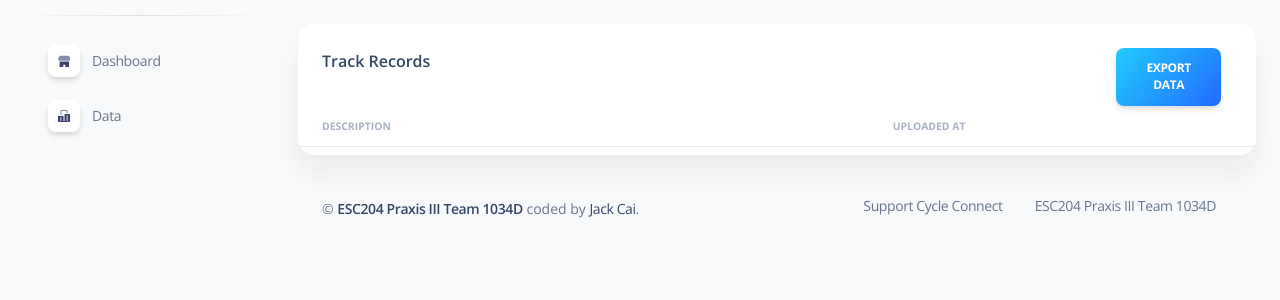
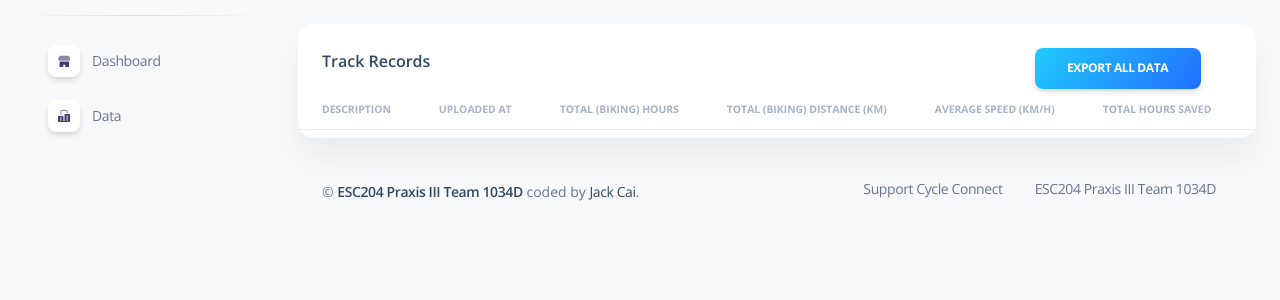
Before and after one commit to caixunshiren/ESC204-Keep-On-Track-Web-App, a Django app: page /data/ in a window 1280 px wide. Shown: the part 79-379 px from the top of the page. Run offline with Django 3.2, Linux system fonts and the light colour scheme; data that the repository does not hold is empty; some libraries are stand-ins or nearby versions.

Commit message:
added data analysis and track visualization

```diff
--- a/apps/home/views.py
+++ b/apps/home/views.py
@@ -15,7 +15,8 @@ import os
 
 
 # configs:
-DEFAULT_CENTER = [2.770433, 32.442843]
+DEFAULT_CENTER = [43.661673, -79.395197]  # [2.770433, 32.442843]
+ZOOM_START = 14  # 9
 KEY_LOCATIONS = {
     "Guru": [2.770433, 32.299843],
     "Pader": [2.881608, 33.085398],
@@ -25,10 +26,36 @@ KEY_LOCATIONS = {
 }
 
 
+def draw_paths(m):
+    from .models import Track
+    for track in Track.objects.iterator():
+        data = track.load_file()
+        loc = data[['latitude', 'longitude']].values.tolist()
+        html = f"""
+            <h4> Tracker ID {str(track.id)}</h4>
+            <p><code>This marks the start position ...</code></p>
+            <p>
+            <p><b>Total Biking Hours:</b>   {str(round(track.total_hours, 3))} hours</p>
+            <p><b>Total Biking Distance:</b>    {str(round(track.total_distance, 3))} km</p>
+            <p><b>Average Speed:</b>    {str(round(track.average_speed, 2))} km/h</p>
+            <p><b>Estimated Hours Saved:</b>    {str(round(track.total_time_saved, 2))} hours</p>
+            """
+        iframe = folium.Html(html, script=True)
+        popup = folium.Popup(iframe, max_width=2650)
+
+        folium.PolyLine(loc,
+                        color='orange',
+                        weight=5,
+                        opacity=0.8).add_to(m)
+        folium.Marker(location=loc[0], popup=popup, icon=folium.Icon(color='orange', icon_color='white')).add_to(m)
+    return m
+
+
 def map_control(m):
     for name in KEY_LOCATIONS.keys():
         folium.Marker(location=KEY_LOCATIONS[name], popup=name).add_to(m)
         folium.Circle(location=KEY_LOCATIONS[name], radius=10000, fill_color='gray', color='opaque').add_to(m)
+    m = draw_paths(m)
     return m
 
 
@@ -37,8 +64,9 @@ def index(request):
         form = TrackForm(request.POST, request.FILES)
         # print("debug post")
         if form.is_valid():
-            form.save()
-            # print("save")
+            track = form.save()
+            track.compute_meta_data()
+            track.save()
             return redirect('home')
     else:
         form = TrackForm()
@@ -52,7 +80,7 @@ def index(request):
         meta_data = [meta.display() for meta in MetaData.objects.iterator()][0]
 
     # folium
-    m = folium.Map(location=DEFAULT_CENTER, zoom_start=9)
+    m = folium.Map(location=DEFAULT_CENTER, zoom_start=ZOOM_START)
     m = map_control(m)
     folium.LayerControl().add_to(m)
     ## exporting
--- a/apps/templates/home/data.html
+++ b/apps/templates/home/data.html
@@ -13,13 +13,13 @@
         <div class="card mb-4">
 
           <div class="row">
-          <div class="col-10">
+          <div class="col-9">
           <div class="card-header pb-0">
             <h6>Track Records</h6>
           </div>
           </div>
-          <div class="col-2">
-          <a href="/export" type="submit" name="export" class="btn bg-gradient-info w-75 mt-4 mb-0">Export Data</a>
+          <div class="col-3">
+          <a href="/export" type="submit" name="export" class="btn bg-gradient-info w-75 mt-4 mb-0">Export All Data</a>
           </div>
           </div>
 
@@ -29,9 +29,14 @@
                 <thead>
                   <tr>
                     <th class="text-uppercase text-secondary text-xxs font-weight-bolder opacity-7">Description</th>
+                    <th class="text-center text-uppercase text-secondary text-xxs font-weight-bolder opacity-7">Uploaded at</th>
+                    <th class="text-center text-uppercase text-secondary text-xxs font-weight-bolder opacity-7">Total (Biking) Hours</th>
+                    <th class="text-center text-uppercase text-secondary text-xxs font-weight-bolder opacity-7">Total (Biking) Distance (km)</th>
+                    <th class="text-center text-uppercase text-secondary text-xxs font-weight-bolder opacity-7">Average Speed (km/h)</th>
+                    <th class="text-center text-uppercase text-secondary text-xxs font-weight-bolder opacity-7">Total Hours Saved</th>
                     <th class="text-uppercase text-secondary text-xxs font-weight-bolder opacity-7 ps-2"></th>
-                    <th class="text-center text-uppercase text-secondary text-xxs font-weight-bolder opacity-7">Uploaded at</th>
                     <th class="text-secondary opacity-7"></th>
+                    <th class="text-uppercase text-secondary text-xxs font-weight-bolder opacity-7 ps-2"></th>
                   </tr>
                 </thead>
                 <tbody>
@@ -44,17 +49,34 @@
                         </div>
                       </div>
                     </td>
+                    <td class="align-middle text-center">
+                      <span class="text-secondary text-xs font-weight-bold">{{ track.timestamp }}</span>
+                    </td>
+                    <td class="align-middle text-center">
+                      <span class="text-secondary text-xs font-weight-bold">{{ track.total_hours }}</span>
+                    </td>
+                    <td class="align-middle text-center">
+                      <span class="text-secondary text-xs font-weight-bold">{{ track.total_distance }}</span>
+                    </td>
+                    <td class="align-middle text-center">
+                      <span class="text-secondary text-xs font-weight-bold">{{ track.average_speed }}</span>
+                    </td>
+                    <td class="align-middle text-center">
+                      <span class="text-secondary text-xs font-weight-bold">{{ track.total_time_saved }}</span>
+                    </td>
                     <td>
-                      <a href="{{  track.file_url }}" class="text-secondary font-weight-bold text-xs" data-toggle="tooltip" data-original-title="Edit user">
+                      <a href="{{  track.file_url }}" class="text-secondary font-weight-bold text-xs me-4" data-toggle="tooltip" data-original-title="Edit user">
                         view
                       </a>
                     </td>
-                    <td class="align-middle text-center">
-                      <span class="text-secondary text-xs font-weight-bold">{{ track.timestamp }}</span>
+                    <td class="align-middle">
+                      <a href="/delete/{{track.id}}" class="text-secondary font-weight-bold text-xs text-danger me-4" data-toggle="tooltip" data-original-title="Edit user">
+                        delete
+                      </a>
                     </td>
-                    <td class="align-middle">
-                      <a href="/delete/{{track.id}}" class="text-secondary font-weight-bold text-xs text-danger" data-toggle="tooltip" data-original-title="Edit user">
-                        delete
+                    <td>
+                      <a href="{{  track.file_url }}" class="text-secondary font-weight-bold text-xs me-5 text-success" data-toggle="tooltip" data-original-title="Edit user">
+                        export
                       </a>
                     </td>
                   </tr>
--- a/apps/templates/home/index.html
+++ b/apps/templates/home/index.html
@@ -22,7 +22,7 @@
                     <p class="mb-4"> Total Client Tracked:      {{  meta_data.total_clients }} <br>
                         Cumulative Track Time:  {{  meta_data.total_time }}<br>
                         Cumulative Track Distance: {{  meta_data.total_distance }}<br>
-                        Number of Key Locations Identified:  {{  meta_data.total_locations }}<br>
+                        Total Hours Saved:  {{  meta_data.total_time_saved }}<br>
                     </p>
                       <a href="/refresh" class="mb-4 text-decoration-underline">Refresh Statistics</a>
                   </div>
--- a/apps/templates/includes/footer.html
+++ b/apps/templates/includes/footer.html
@@ -3,7 +3,7 @@
           <div class="row align-items-center justify-content-lg-between">
             <div class="col-lg-6 mb-lg-0 mb-4">
               <div class="copyright text-center text-sm text-muted text-lg-start">
-                &copy; <a href="https://bit.ly/3fKQZaL" class="font-weight-bold" target="_blank">ESC204 Praxis III Team 1034D</a>
+                &copy; <a href="https://github.com/caixunshiren/ESC204-Keep-On-Track-Web-App" class="font-weight-bold" target="_blank">ESC204 Praxis III Team 1034D</a>
                   coded by <a href="https://github.com/caixunshiren">Jack Cai</a>.
               </div>
             </div>
--- a/requirements.txt
+++ b/requirements.txt
@@ -11,3 +11,6 @@ toml==0.10.2
 Unipath==1.1
 whitenoise==5.3.0
 folium
+pandas
+numpy
+haversine
```
Also changed, not shown: apps/home/models.py (+70 -7 lines), apps/home/migrations/0004_auto_20220331_2327.py (added), apps/home/migrations/0005_track_average_speed.py (added), apps/home/migrations/0006_metadata_total_time_saved.py (added), apps/home/migrations/0007_track_total_time_saved.py (added).
